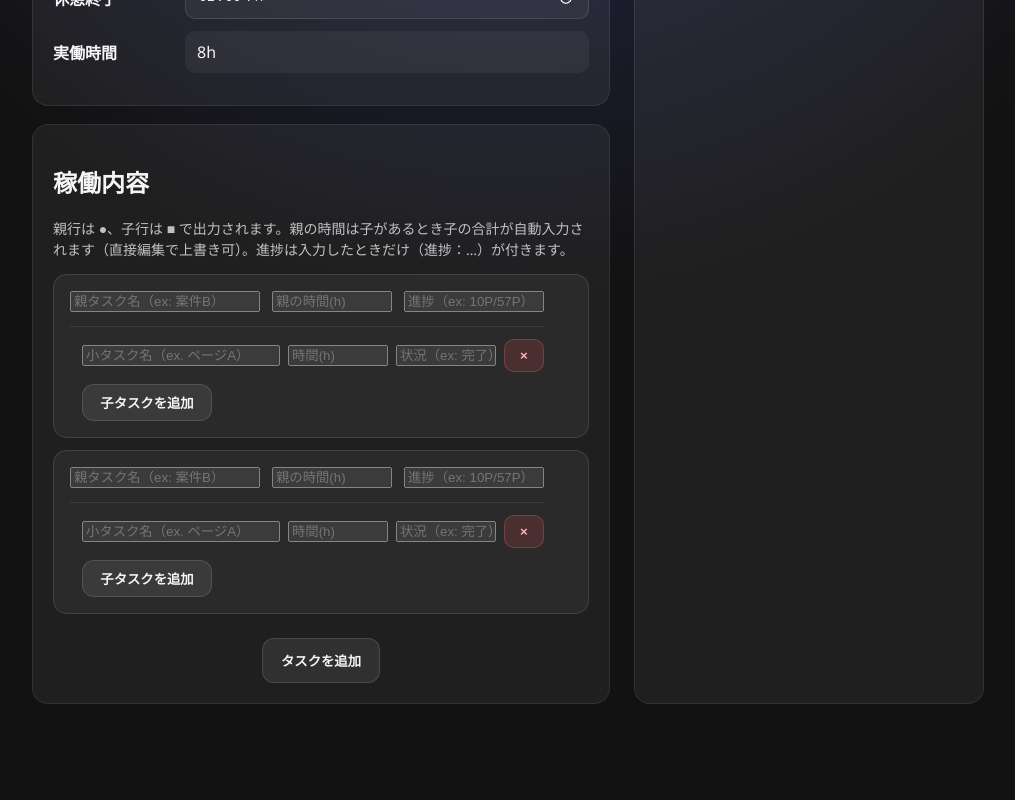
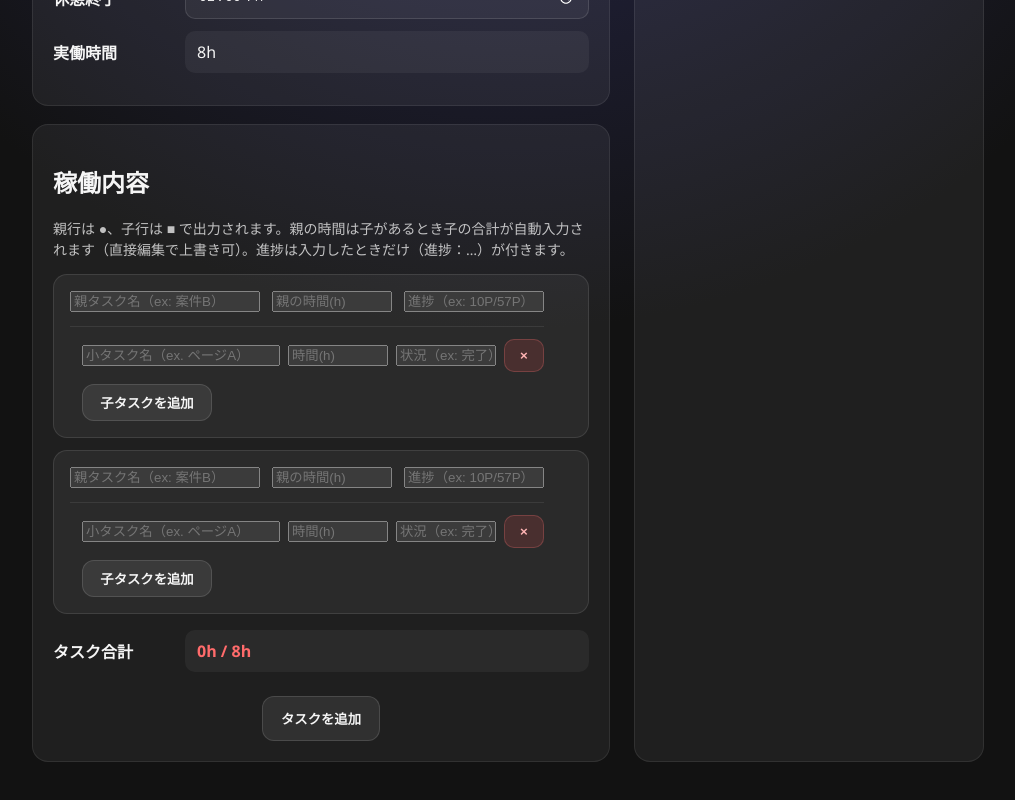
Before and after one commit to dorara-m/day-tool, a React (Vite) app: page / in a window 1280 px wide. Shown: the part 440-1240 px from the top of the page, without its empty margins (132-1147 px from the left). Before the commit the page ends 1186 px from the top, so only its background shows below. Built offline with nearby package versions, Linux system fonts and the light colour scheme.

Commit message:
feat: タスク合計時間を出す

```diff
--- a/src/App.jsx
+++ b/src/App.jsx
@@ -140,6 +140,13 @@ export default function App() {
   }, [startTime, endTime, breakStart, breakEnd]);
 
   const workTime = formatHours(workMinutes);
+
+  const totalTasksHours = useMemo(
+    () => tasks.reduce((sum, task) => sum + getParentHoursValue(task), 0),
+    [tasks],
+  );
+
+  const isEightHours = Math.abs(totalTasksHours - 8) < 0.01;
 
   const updateTask = (id, field, value) => {
     setTasks((current) =>
@@ -473,6 +480,14 @@ export default function App() {
                 );
               })}
             </div>
+            <div
+              className={`field-row note-row tasks-total${!isEightHours ? " tasks-total--warning" : ""}`}
+            >
+              <label>タスク合計</label>
+              <span>
+                {formatHoursValue(totalTasksHours)}h / 8h
+              </span>
+            </div>
             <div className="add_task">
               <button type="button" className="secondary" onClick={addTask}>
                 タスクを追加
--- a/src/style.scss
+++ b/src/style.scss
@@ -84,6 +84,16 @@ textarea {
   padding: 10px 12px;
   border-radius: 10px;
   background: rgba(255, 255, 255, 0.05);
+}
+
+.tasks-total {
+  margin-top: 16px;
+  margin-bottom: 0;
+}
+
+.tasks-total--warning span {
+  color: #ff6b6b;
+  font-weight: 600;
 }
 
 button {
```
